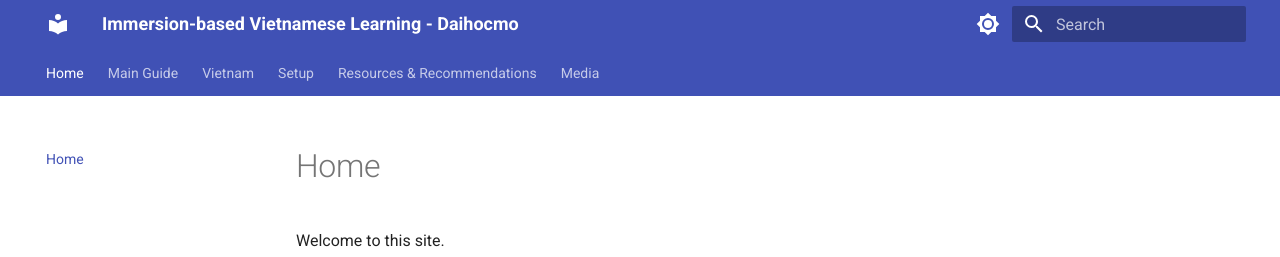
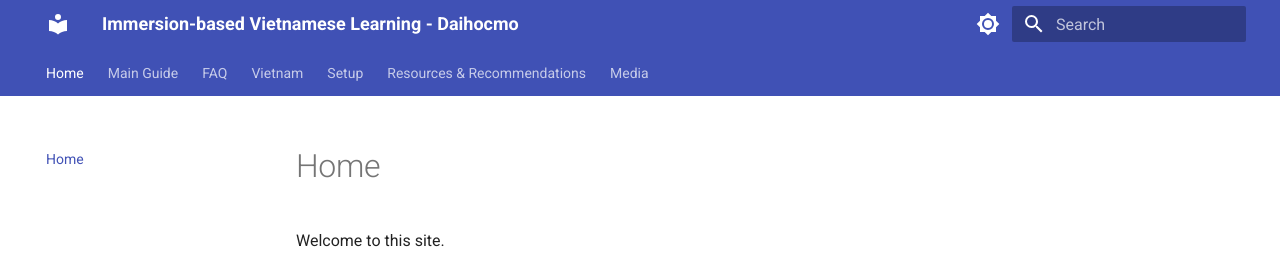
Before and after one commit to daihocmo/learn-vietnamese, an MkDocs documentation site: the page built from docs/index.md, in a window 1280 px wide. Shown: the top 257 px of the page. Built offline with MkDocs 1.6.1 and Material for MkDocs 9.7.7, drawn with Linux system fonts in a browser that asks for light colours.

Commit message:
update roadmap's index

```diff
--- a/mkdocs.yml
+++ b/mkdocs.yml
@@ -12,13 +12,14 @@ nav:
   - Home: 'index.md'
   - 'Main Guide':
     - 'Guide': 'guide.md'
+    - 'Comprehensible Input': 'input.md'
+  - 'FAQ':
     - 'FAQ': 'viet-faq.md'
   - 'Vietnam':
     - 'Culture': 'viet-culture.md'
     - 'Cuisine': 'viet-cuisine.md'
   - 'Setup':
     - 'Anki & Yomitan': 'tools.md'
-    - 'Comprehensible Input': 'input.md'
     - 'Reading': 'reading-guide.md'
   - 'Resources & Recommendations':
     - 'Resources': 'resources.md'
```
